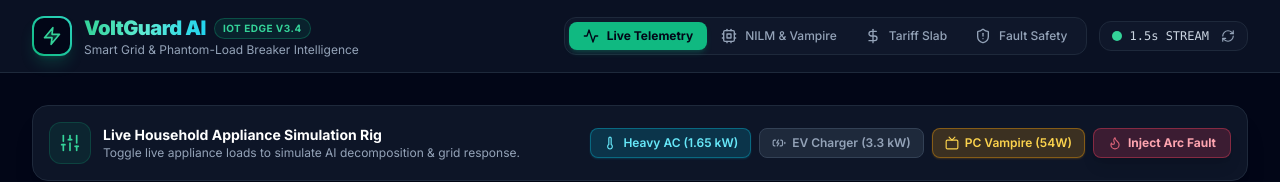
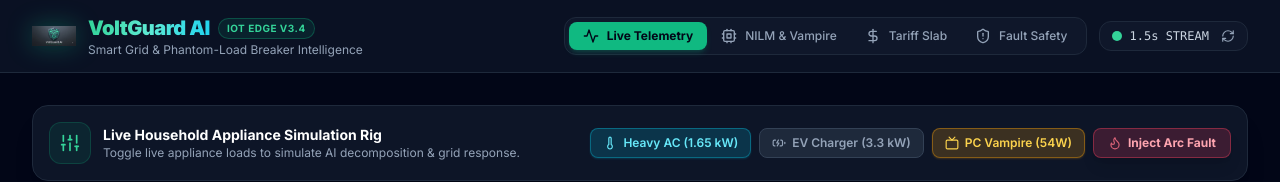
Before and after one commit to sreekar951-design/voltguard-ai, a React (Vite) app: page / in a window 1280 px wide. Shown: the top 182 px of the page. Built offline with nearby package versions, Linux system fonts and the light colour scheme.

Commit message:
feat: added official VoltGuard AI shield logo

```diff
--- a/index.html
+++ b/index.html
@@ -2,7 +2,7 @@
 <html lang="en" class="dark">
   <head>
     <meta charset="UTF-8" />
-    <link rel="icon" type="image/svg+xml" href="/favicon.svg" />
+    <link rel="icon" type="image/png" href="/logo.png" />
     <meta name="viewport" content="width=device-width, initial-scale=1.0" />
     <title>VoltGuard AI • Real-Time Energy & Anomaly Hub</title>
     <!-- Google Fonts: Inter -->
--- a/src/App.tsx
+++ b/src/App.tsx
@@ -328,11 +328,11 @@ export default function VoltGuardApp() {
       {/* Header */}
       <header className="border-b border-slate-800 bg-slate-900/70 backdrop-blur-md sticky top-0 z-40 px-4 lg:px-8 py-3.5 flex flex-wrap items-center justify-between gap-4">
         <div className="flex items-center gap-3">
-          <div className="h-10 w-10 rounded-xl bg-gradient-to-tr from-emerald-500 to-teal-400 p-0.5 shadow-lg shadow-emerald-500/20">
-            <div className="h-full w-full bg-slate-950 rounded-[10px] flex items-center justify-center">
-              <Zap className="h-5 w-5 text-emerald-400 fill-emerald-400/20" />
-            </div>
-          </div>
+         <img
+  src="/logo.png"
+  alt="VoltGuard AI Shield Logo"
+  className="h-11 w-11 object-contain rounded-xl drop-shadow-[0_0_12px_rgba(16,185,129,0.35)]"
+/>
           <div>
             <div className="flex items-center gap-2">
               <h1 className="text-xl font-black tracking-tight bg-clip-text text-transparent bg-gradient-to-r from-emerald-400 via-teal-300 to-cyan-400">
```
Also changed, not shown: public/logo.png (added).
